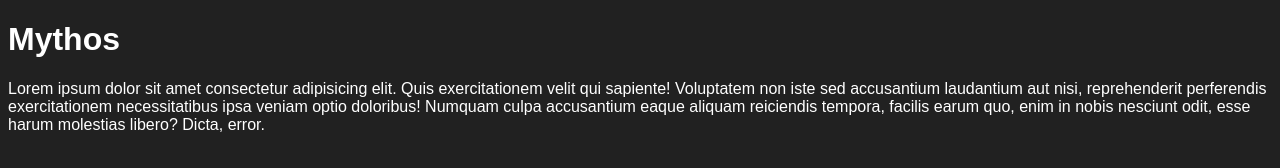
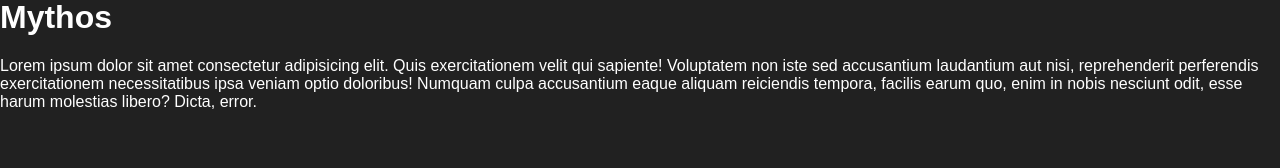
Before and after one commit to josueramirez1/res_website, a plain HTML site: page dist/index.html in a window 1280 px wide. Drawn offline with nearby package versions, Linux system fonts and the light colour scheme; files that its build step writes are made by us from their sources.

Commit message:
adding sass files

```diff
--- /dev/null
+++ b/app/scss/globals/_boilerplate.scss
@@ -0,0 +1,19 @@
+html {
+  box-sizing: border-box;
+}
+
+*,
+*::before,
+*::after {
+  box-sizing: inherit;
+}
+
+body {
+  // Reset rules
+  margin: 0;
+  padding: 0;
+
+  font-family: Arial, Helvetica, sans-serif;
+  background-color: hsl(0, 0%, 13%);
+  color: hsl(0, 0%, 100%);
+}
--- /dev/null
+++ b/app/scss/globals/_index.scss
@@ -0,0 +1,4 @@
+@forward "boilerplate";
+@forward "typography";
+
+// _index.scss is bringing what is forwarded here to get forwarded to the main SASS file
--- /dev/null
+++ b/app/scss/globals/_typography.scss
@@ -0,0 +1,17 @@
+h1,
+h2,
+h3 {
+  font-weight: 700;
+  line-height: 1.1;
+  margin-top: 0;
+}
+
+p {
+  margin-top: 0;
+}
+
+a,
+a:visited,
+a:active {
+  text-decoration: none;
+}
--- a/app/scss/style.scss
+++ b/app/scss/style.scss
@@ -1,5 +1 @@
-body {
-  font-family: Arial, Helvetica, sans-serif;
-  background-color: hsl(0, 0%, 13%);
-  color: hsl(0, 0%, 100%);
-}
+@forward "globals";
```
Also changed, not shown: dist/style.css (added), 1 other file.
